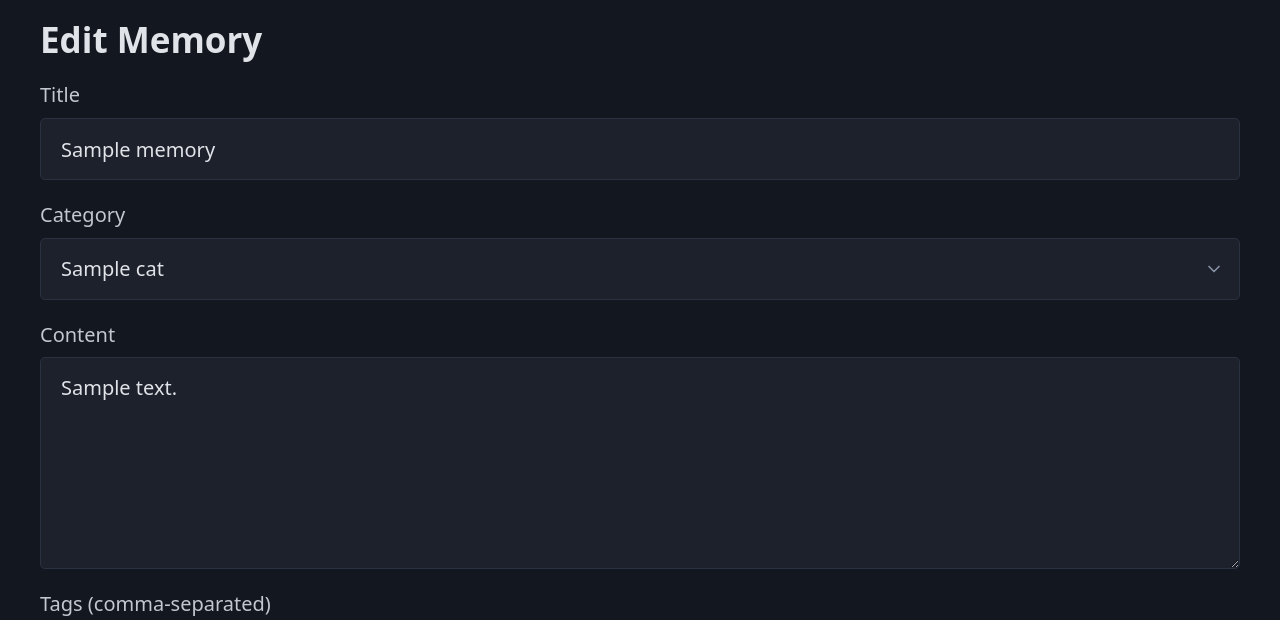
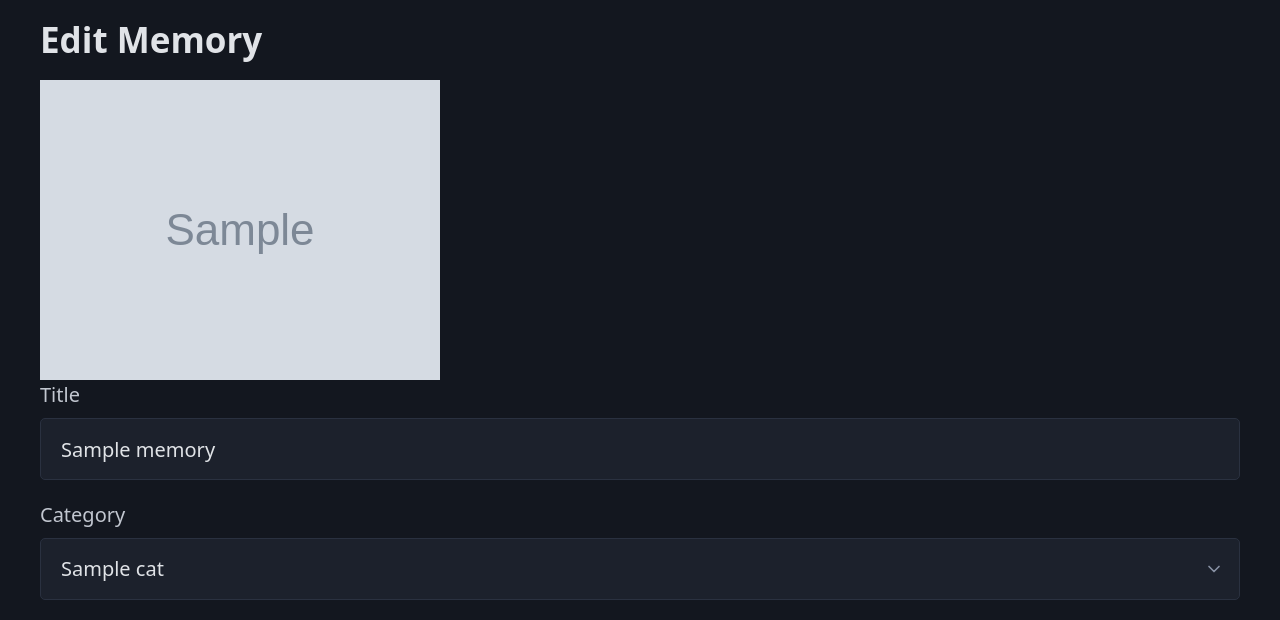
Before and after one commit to jhyoong/BearMemori, a Python web app: template bearmemori/webapp/templates/memory_detail.html in a window 1280 px wide. Shown: the part 70-690 px from the top of the page. Run offline with Jinja, Linux system fonts and the light colour scheme; the template is opened without the code that fills it: most values are stand-ins (such as "Sample title", 1, 10 or a date in 2020); grey boxes marked "Sample" are stand-in pictures; some libraries are stand-ins or nearby versions.

Commit message:
feat: display image on webapp memory detail page
Co-Authored-By: Claude Sonnet 4.6 <noreply@anthropic.com>

```diff
--- a/bearmemori/webapp/templates/memory_detail.html
+++ b/bearmemori/webapp/templates/memory_detail.html
@@ -2,6 +2,12 @@
 {% block title %}{{ memory.title }} - BearMemori{% endblock %}
 {% block content %}
 <h2>Edit Memory</h2>
+
+{% if memory.image_path %}
+<figure>
+    <img src="/images/{{ memory.image_path.split('/')[-1] }}" alt="{{ memory.title }}" style="max-width: 100%; height: auto;">
+</figure>
+{% endif %}
 
 <form method="post" action="/webapp/memories/{{ memory.id }}">
     <label for="title">Title</label>
```
